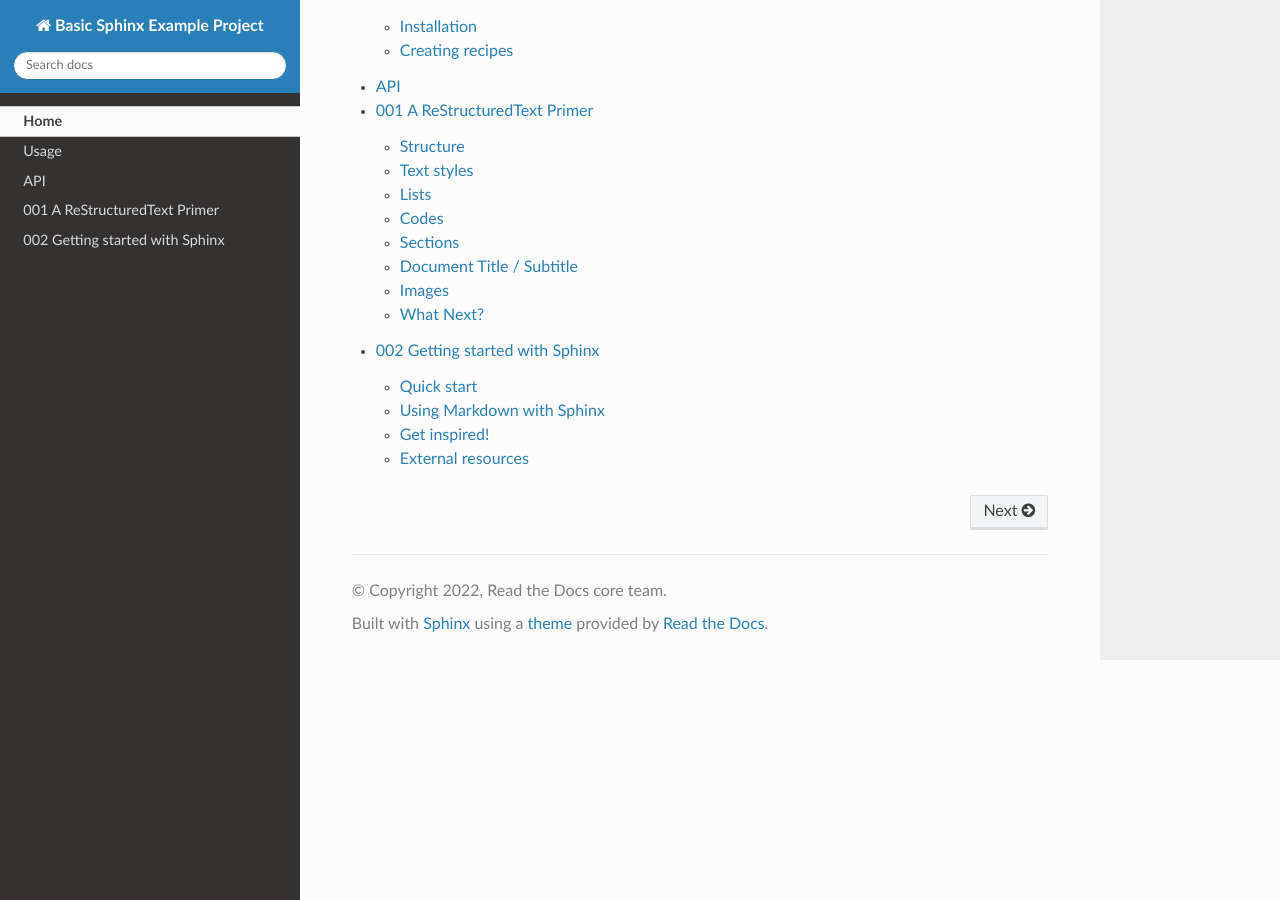
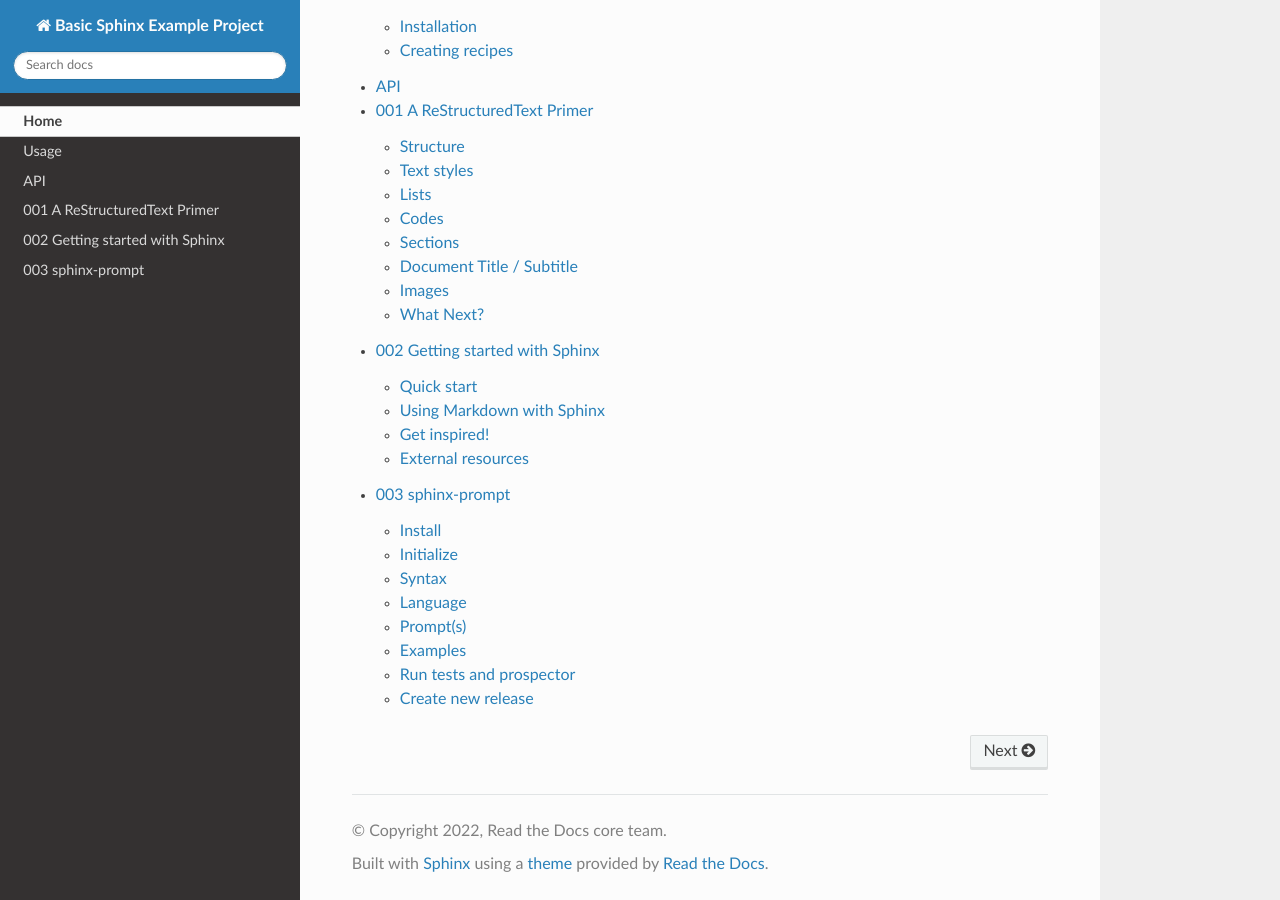
Before and after one commit to LuYF-Lemon-love/-susu-sphinx-notes, a Sphinx documentation site: the page built from docs/index.rst, in a window 1280 px wide and 900 px high, scrolled down 2788 px. Built offline with Sphinx 7.4.7 and the Read the Docs theme 2.0.0, drawn with Linux system fonts in a browser that asks for light colours; some of the changed lines change nothing that is shown.

Commit message:
add code.

```diff
--- /dev/null
+++ b/docs/003-sphinx-prompt.rst
@@ -0,0 +1,188 @@
+003 sphinx-prompt
+=================
+
+源教程地址: https://pypi.org/project/sphinx-prompt/ .
+
+Install
+-------
+
+::
+
+ .. prompt:: bash $
+
+     pip install sphinx-prompt
+
+Initialize
+----------
+
+In ``conf.py`` add ``extensions += ['sphinx-prompt']``.
+
+Syntax
+------
+
+A default prompt can be created using a ``prompt`` directive:
+
+::
+
+ .. prompt::
+
+    <statements>
+
+The prompt can be further customized in one of two ways:
+
+- Using positional arguments:
+
+::
+
+ .. prompt:: [<language> [<prompts> [<modifiers>]]]
+
+    <statements>
+
+- Using options:
+
+ .. prompt::
+     :language: <language>
+     :prompts: <prompts>
+     :modifiers: <modifiers>
+
+    <statements>
+
+While these constructs generate the same output, the positional arguments cannot be used if you want to use a prompt that contains spaces. This is a limitation of reStructuredText.
+
+Positional arguments can be mixed with options if they don’t overlap (so if you pass prompts using options, you can only pass the language using positional arguments):
+
+::
+
+ .. prompt:: bash
+     :prompts: (cool_project) $
+
+    python3 -m pip install --upgrade sphinx-prompt
+
+Language
+--------
+
+Supported language:
+
+- ``text`` (no pigments, default)
+
+- ``bash``
+
+- ``batch``
+
+- ``powershell``
+
+- ``python``
+
+- ``scala``
+
+Prompt(s)
+---------
+
+If modifier is auto, a comma-separated list of prompts to find in the statements.
+
+Else the prompt to add on each statements, for Python and Bash language the end ``\`` is supported.
+
+Defaults to empty, except for the shell languages listed below:
+
+- ``bash`` - ``$``
+
+- ``batch`` - ``C:\>``
+
+- ``powershell`` - ``PS C:\>``
+
+Examples
+--------
+
+.. seealso:: See: `Sphinx-prompt <http://sbrunner.github.io/sphinx-prompt/>`_ .
+
+1.
+
+::
+
+ .. prompt:: bash
+
+     cd <folder>
+     cp <src> \
+         <dst>
+     cd -
+
+Results:
+
+.. prompt:: bash
+
+    cd <folder>
+    cp <src> \
+        <dst>
+    cd -
+
+2.
+
+::
+
+ .. prompt:: bash #
+
+     cd
+     cd -
+
+Results:
+
+.. prompt:: bash #
+
+    cd
+    cd -
+
+3.
+
+::
+
+ .. prompt:: bash $,# auto
+
+     $ sudo
+     # exit
+     $
+
+Results:
+
+.. prompt:: bash $,# auto
+
+    $ sudo
+    # exit
+    $
+
+4.
+
+::
+
+ .. prompt:: bash $,(env)...$ auto
+
+     $ source env/bin/activate
+     (env)...$ deactivate
+     $
+
+Results:
+
+.. prompt:: bash $,(env)...$ auto
+
+    $ source env/bin/activate
+    (env)...$ deactivate
+    $
+
+Run tests and prospector
+------------------------
+
+::
+
+ python3 -m pip install --user --upgrade poetry
+ poetry install
+ poetry run pytest
+ poetry run prospector
+
+The code should be formatted with ``black`` add ``isort``.
+
+Create new release
+------------------
+
+::
+
+ git tag <version>
+ git push origin <version>
--- a/docs/index.rst
+++ b/docs/index.rst
@@ -25,3 +25,4 @@ Contents
    api
    001-A-ReStructuredText-Primer
    002-getting-started-with-sphinx
+   003-sphinx-prompt
```
